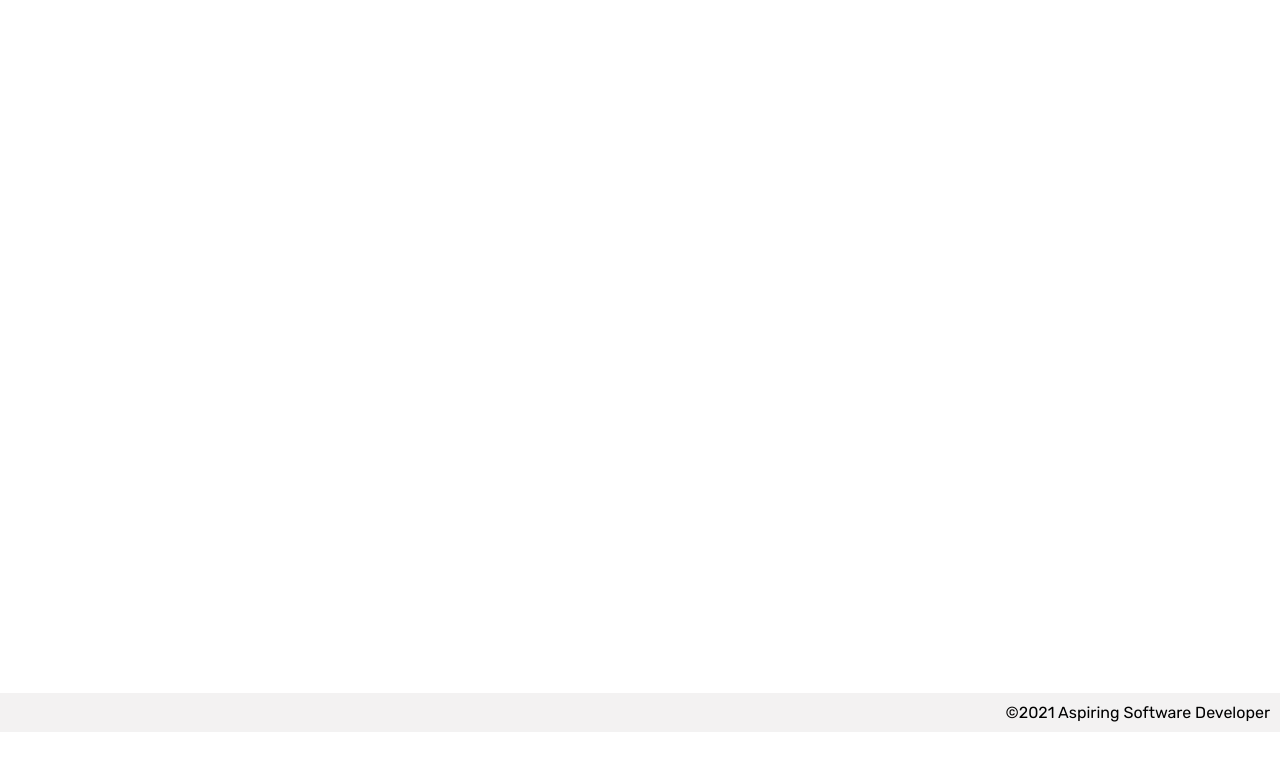
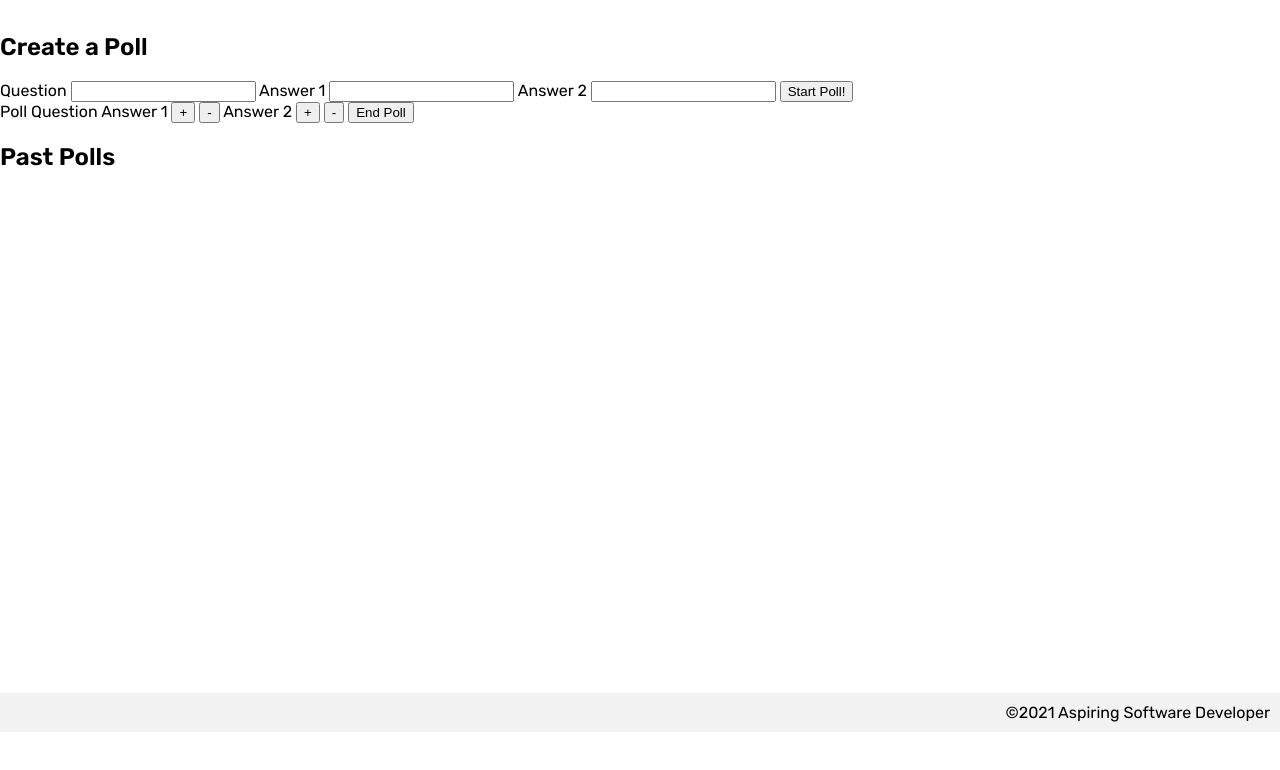
Before and after one commit to Jmart5564/poll-maker, a plain HTML site: page index.html in a window 1280 px wide. Shown: the part 68-838 px from the top of the page. Drawn offline with Linux system fonts and the light colour scheme.

Commit message:
added most of the HTML

```diff
--- a/index.html
+++ b/index.html
@@ -18,7 +18,54 @@
         <h1>Web MVC UI</h1>
     </header>
 
-    <main></main>
+    <main>
+        <section id="new-poll">
+            <form>
+                <h2>Create a Poll</h2>
+                <label>
+                    Question
+                    <input>
+                </label>
+                <label>
+                    Answer 1
+                    <input>
+                </label>
+                <label>
+                    Answer 2
+                    <input>
+                </label>
+                <label>
+                    <button>Start Poll!</button>
+                </label>
+            </form>
+        </section>
+
+        <section id="poll-votes-display">
+        </section>
+
+        <section id="active-poll">
+            <div class="poll-controls">
+                <span>Poll Question</span>
+                <span>Answer 1</span>
+                <button class="answer1-add-vote">+</button>
+                <button class="answer1-remove-vote">-</button>
+                <span>Answer 2</span>
+                <button class="answer2-add-vote">+</button>
+                <button class="answer2-remove-vote">-</button>
+                <button class="end-poll-button">End Poll</button>
+            </div>
+        </section>
+
+        <section id="past-polls">
+            <h2>Past Polls</h2>
+            <div class="poll-container">
+                <div class="poll">
+
+                </div>
+            </div>
+        </section>
+
+    </main>
 
     <footer>&copy;2021 Aspiring Software Developer</footer>
 
```
